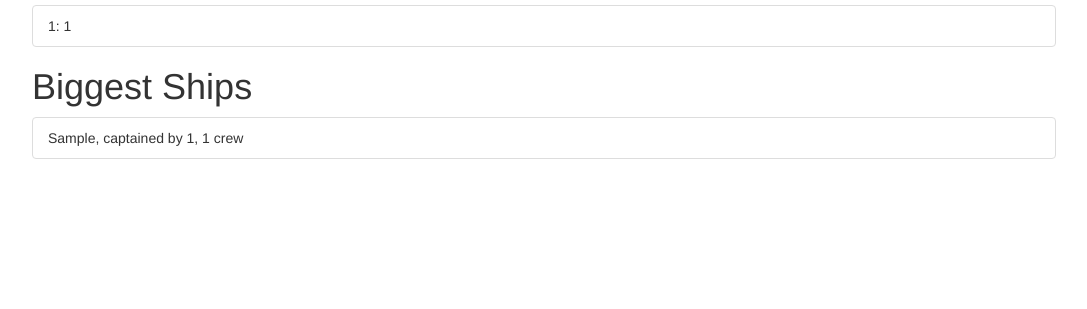
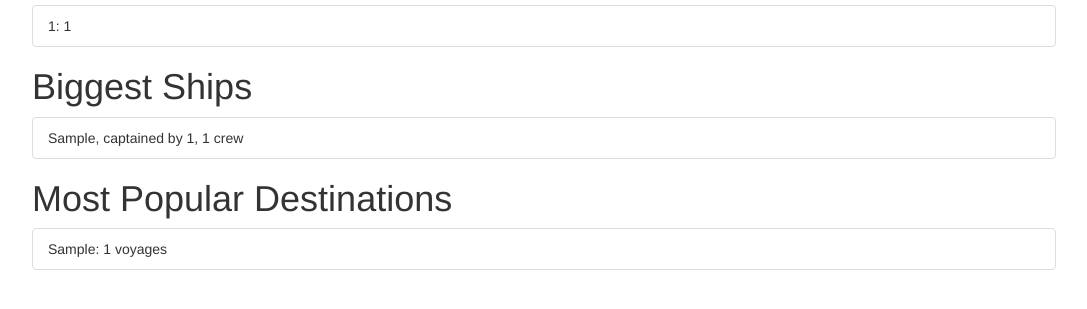
Before and after one commit to Sahil5/LunchShip, a Flask app: page /leaderboards in a window 1280 px wide. Shown: the part 246-555 px from the top of the page, without its empty margins (96-1183 px from the left). Run offline with Flask 2, Linux system fonts and the light colour scheme; tables that the repository leaves empty hold one stand-in row (values such as "Sample post"); parts of the project's set-up code (start-up, migrations or seed data) failed here and were passed over; some libraries are stand-ins or nearby versions.

Commit message:
added most popular destinations to leaderboards

```diff
--- a/logic.py
+++ b/logic.py
@@ -79,6 +79,18 @@ def get_biggest_ships():
     ).limit(10).all()
 
 
+def get_most_popular_destinations():
+    count = func.count(Ship.destination)
+    return db.session.query(
+        Ship.destination,
+        count,
+    ).group_by(
+        Ship.destination,
+    ).order_by(
+        count.desc(),
+    ).limit(10).all()
+
+
 def get_ship_by_id(ship_id):
     return db.session.query(
         Ship
--- a/templates/leaderboards.html
+++ b/templates/leaderboards.html
@@ -25,4 +25,12 @@
             </li>
         {% endfor %}
     </ol>
+    <h1>Most Popular Destinations</h1>
+    <ol class="list-group">
+        {% for destination, count in popular_destinations %}
+            <li class="list-group-item">
+                {{destination}}: {{count}} voyages
+            </li>
+        {% endfor %}
+    </ol>
 {% endblock %}
--- a/views.py
+++ b/views.py
@@ -12,6 +12,7 @@ from logic import get_all_sailing_ships
 from logic import get_ships_captained
 from logic import get_ships_crewed
 from logic import get_biggest_ships
+from logic import get_most_popular_destinations
 from logic import get_ship_by_id
 from logic import edit_ship_by_id
 
@@ -171,6 +172,7 @@ def show_leaderboard():
         ships_captained=get_ships_captained(),
         ships_crewed=get_ships_crewed(),
         biggest_ships=get_biggest_ships(),
+        popular_destinations=get_most_popular_destinations(),
     )
 
 
```
